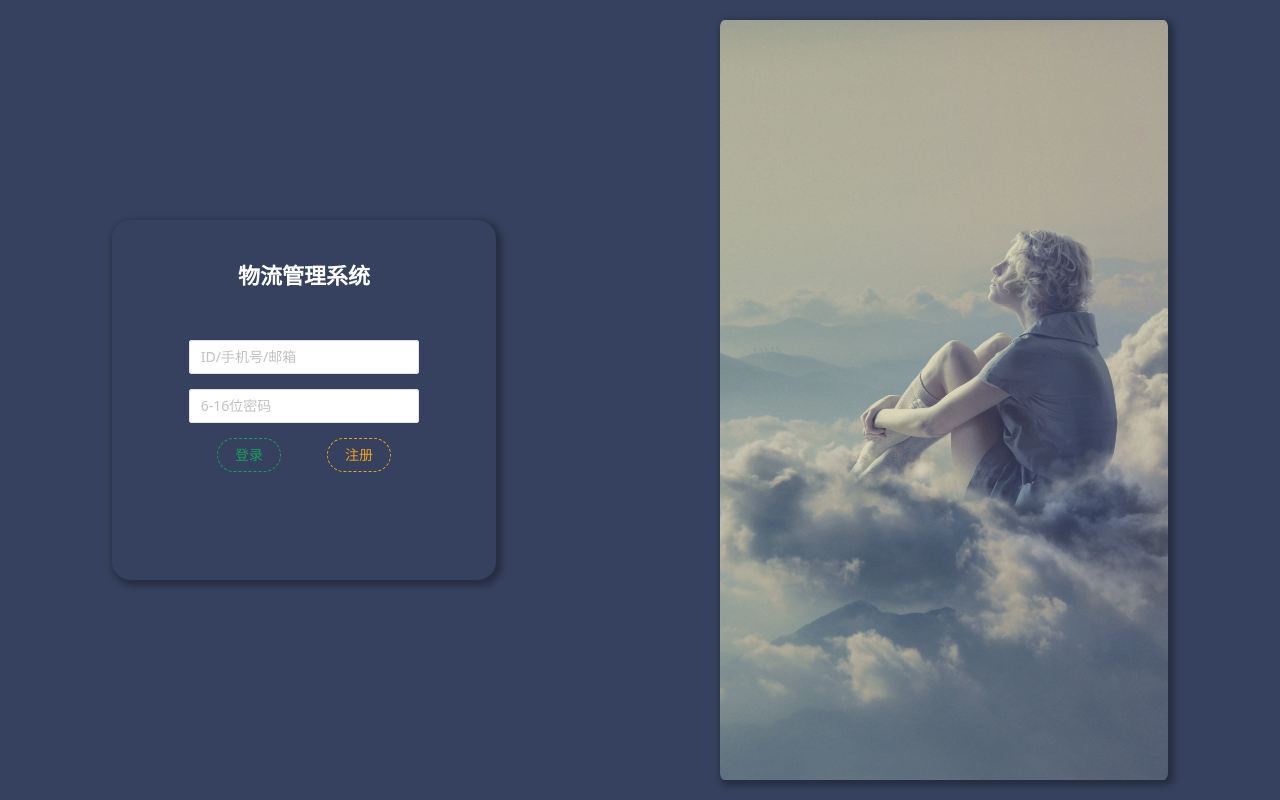
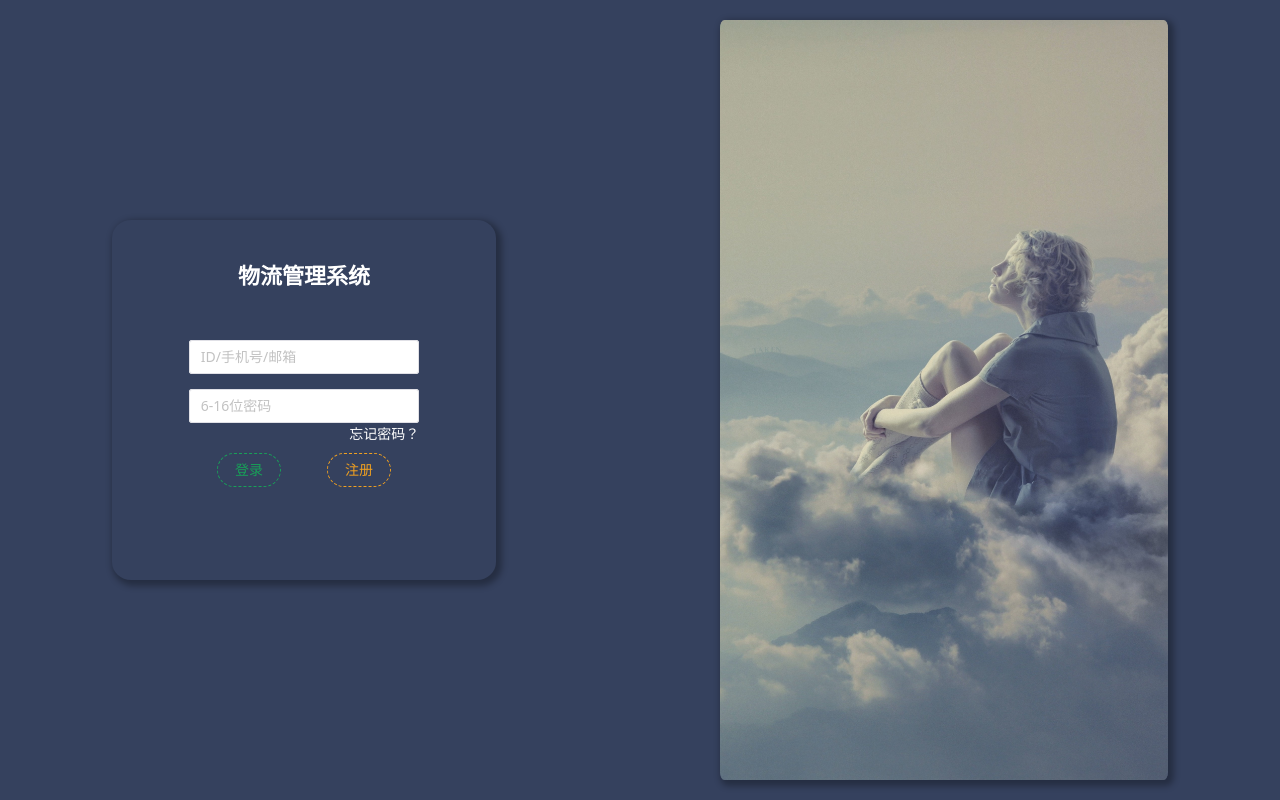
Before and after one commit to DcolorWei/Shipping-Trading-System, a Vue app: page /login in a window 1280 px wide. Built offline with nearby package versions, Linux system fonts and the light colour scheme.

Commit message:
加密登录

```diff
--- a/package.json
+++ b/package.json
@@ -9,6 +9,7 @@
   },
   "dependencies": {
     "@vicons/ionicons5": "^0.12.0",
+    "crypto-ts": "^1.0.2",
     "vue": "^3.0.0",
     "vue-router": "^4.0.0-0"
   },
--- a/src/router/index.ts
+++ b/src/router/index.ts
@@ -20,11 +20,11 @@ const router = createRouter({
 })
 
 
-router.beforeEach((to, from, next) => {
-  if (to.path != "/login") {
-    if (document.cookie.indexOf('userid') == -1)
-      router.push('/login')
-  }
+router.beforeEach((to, from, next) => {//未登录无法进入
+  // if (to.path != "/login") {
+  //   if (document.cookie.indexOf('userid') == -1)
+  //     router.push('/login')
+  // }
   next();
 });
 
--- a/src/views/Login.vue
+++ b/src/views/Login.vue
@@ -1,21 +1,36 @@
 <template>
   <div class="loginframe">
     <div class="loginpanel">
-      <div class="title" @click="panelStatus = true">物流管理系统</div>
+      <div class="title">物流管理系统</div>
+      <div class="input">
+        <n-popover placement="right" trigger="focus">
+          <template #trigger>
+            <n-input
+              v-model:value="loginForm.userid"
+              type="text"
+              placeholder="ID/手机号/邮箱"
+          /></template>
+          <span>aaa</span>
+        </n-popover>
+      </div>
       <div class="input">
         <n-input
-          v-model:value="value"
-          type="text"
-          placeholder="ID/手机号/邮箱"
+          v-model:value="loginForm.password"
+          type="password"
+          placeholder="6-16位密码"
         />
-      </div>
-      <div class="input">
-        <n-input v-model:value="value" type="text" placeholder="6-16位密码" />
+        <div class="tip">忘记密码？</div>
       </div>
 
       <div class="btns">
         <transition>
-          <n-button round dashed type="success" v-show="panelStatus">
+          <n-button
+            round
+            dashed
+            type="success"
+            v-show="panelStatus"
+            @click="login()"
+          >
             登录
           </n-button>
         </transition>
@@ -56,7 +71,12 @@
 
 <script lang="ts">
 import { defineComponent, reactive, Ref, ref } from "vue";
-import { NInput, NButton } from "naive-ui";
+import { NInput, NButton, NPopover } from "naive-ui";
+import router from "@/router/index";
+import * as cryptoTS from "crypto-ts";
+import axios from "axios";
+
+// import bcrypt from "bcrypt";
 export default defineComponent({
   name: "Login",
   setup() {
@@ -65,17 +85,41 @@ export default defineComponent({
       password: "",
     });
 
-    let panelStatus: Ref<boolean> = ref(true);
+    function encrypt(word: string) {
+      const key = cryptoTS.enc.Utf8.parse("sunyuqingcnmlgcb");
+      const srcs = cryptoTS.enc.Utf8.parse(word); //加密方式:时间戳＋密文
+      const encrypted = cryptoTS.AES.encrypt(srcs, key, {
+        mode: cryptoTS.mode.CBC,
+        padding: cryptoTS.pad.PKCS7,
+        iv: key,
+      });
+      return encrypted.toString();
+    }
+
+    let panelStatus: Ref<string> = ref("login");
+
+    async function login() {
+      console.log(encrypt("abc"));
+      await axios.post(
+        "http://49.232.128.228:8080/account/Login",
+        {
+          userid: loginForm.userid,
+          password: encrypt(loginForm.password),
+        },
+        {}
+      );
+      router.push("/");
+    }
     return {
       loginForm,
-
       panelStatus,
+      login,
     };
   },
-  methods: {},
   components: {
     NInput,
     NButton,
+    NPopover,
   },
 });
 </script>
@@ -115,15 +159,21 @@ export default defineComponent({
   font-weight: 600;
   padding: 10%;
 }
-.input {
+.loginpanel .input {
   padding: 2% 20%;
 }
-.btns {
+.loginpanel .btns {
   display: flex;
   justify-content: center;
 }
-.btns > * {
-  margin: 2% 6%;
+.loginpanel .tip {
+  position: relative;
+  text-align: right;
+  color: white;
+  cursor: pointer;
+}
+.loginpanel .btns > * {
+  margin: 0% 6%;
 }
 
 /* 切换到注册的动画 */
```
Also changed, not shown: 1 other file (tests, documents, lock files or other folders).
